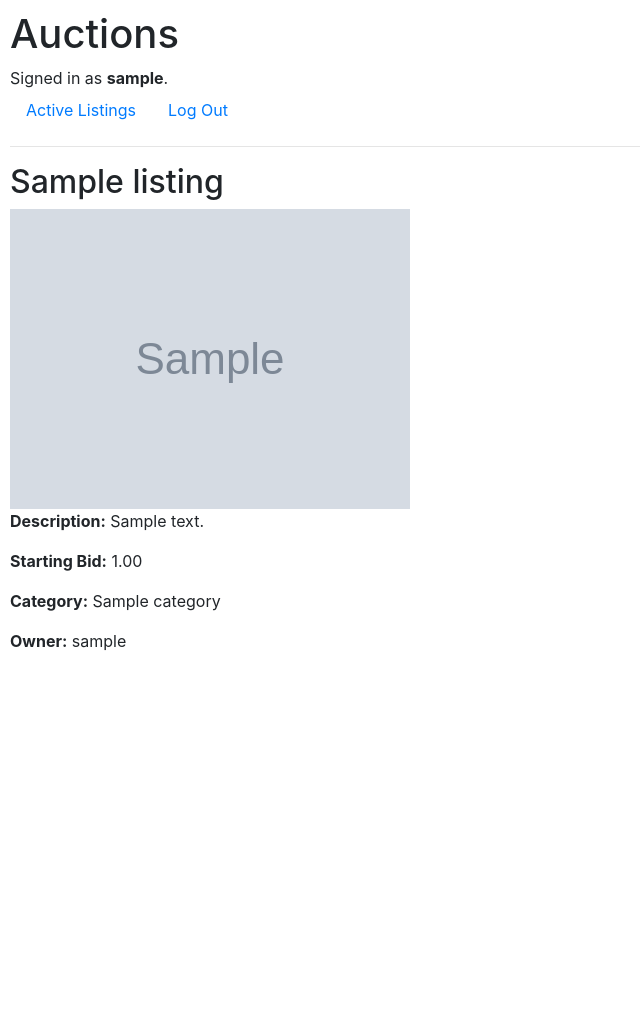
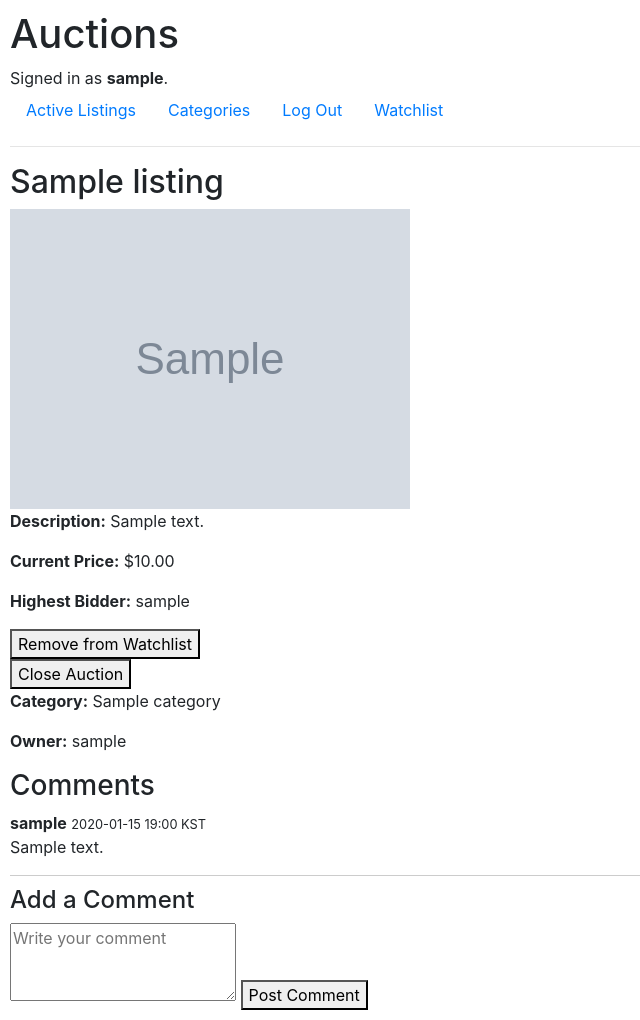
Before and after one commit to YoonjiLim/CS50-Web-Programming-with-Python-and-JavaScript, a Django app: page /listing/1/ in a window 1280 px wide. Shown: the whole page, without its empty margins (0-640 px from the left). Before the commit the page ends 651 px from the top, so only its background shows below. Run offline with Django 5.2, Linux system fonts and the light colour scheme; a user stored in the database is signed in; tables that the repository leaves empty hold one stand-in row (values such as "Sample post"); grey boxes marked "Sample" are stand-in pictures; parts of the project's set-up code (start-up, migrations or seed data) failed here and were passed over; some libraries are stand-ins or nearby versions.

Commit message:
Complete auction core features and full functionality testing

```diff
--- a/commerce/auctions/models.py
+++ b/commerce/auctions/models.py
@@ -1,6 +1,7 @@
 from django.contrib.auth.models import AbstractUser
 from django.db import models
 from django.core.validators import MinValueValidator
+from decimal import Decimal
 
 
 class User(AbstractUser):
@@ -30,7 +31,7 @@ class Listing(models.Model):
     starting_bid = models.DecimalField(
         max_digits=10,
         decimal_places=2,
-        validators=[MinValueValidator(0.01)]
+        validators=[MinValueValidator(Decimal("0.01"))]
         )
 
     owner = models.ForeignKey(
--- a/commerce/auctions/templates/auctions/create_listing.html
+++ b/commerce/auctions/templates/auctions/create_listing.html
@@ -1,4 +1,4 @@
-{% extends "auctions/layout.html" %}\
+{% extends "auctions/layout.html" %}
 
 {% block body %}
 <h2>Create Listing</h2>
--- a/commerce/auctions/templates/auctions/layout.html
+++ b/commerce/auctions/templates/auctions/layout.html
@@ -20,9 +20,15 @@
             <li class="nav-item">
                 <a class="nav-link" href="{% url 'index' %}">Active Listings</a>
             </li>
+            <li class="nav-item">
+                <a class="nav-link" href="{% url 'categories' %}">Categories</a>
+            </li>
             {% if user.is_authenticated %}
                 <li class="nav-item">
                     <a class="nav-link" href="{% url 'logout' %}">Log Out</a>
+                </li>
+                <li class="nav-item">
+                    <a class="nav-link" href="{% url 'watchlist' %}">Watchlist</a>
                 </li>
             {% else %}
                 <li class="nav-item">
--- a/commerce/auctions/templates/auctions/listing.html
+++ b/commerce/auctions/templates/auctions/listing.html
@@ -1,6 +1,8 @@
 {% extends "auctions/layout.html" %}
+{% load tz %}
 
 {% block body %}
+<!--Listing Detail-->
 <h2>{{ listing.title }}</h2>
 
 {% if listing.image_url %}
@@ -8,12 +10,90 @@
 {% endif %}
 
 <p><strong>Description:</strong> {{ listing.description }}</p>
-<p><strong>Starting Bid:</strong> {{ listing.starting_bid }}</p>
 
+<p><strong>Current Price:</strong> ${{ current_price }} </p>
+{% if highest_bidder %}
+    <p><strong>Highest Bidder:</strong> {{ highest_bidder }}</p>
+{% endif %}
+
+<!--Watchlist-->
+{% if user.is_authenticated %}
+<form method="POST">
+    {% csrf_token %}
+    <input type="hidden" name="action" value="watchlist">
+    {% if is_watchlisted %}
+        <button type="submit">Remove from Watchlist</button>
+    {% else %}
+        <button type="submit">Add to Watchlist</button>
+    {% endif %}
+</form>
+{% endif %}
+
+<!--Error-->
+{% if error %}
+    <p style="color:red">{{ error }}</p>
+{% endif %}
+
+<!--Bid-->
+{% if user.is_authenticated and listing.is_active and user != listing.owner %}
+<h3>Place a Bid</h3>
+<form method="POST">
+    {% csrf_token %}
+    <input type="hidden" name="action" value="bid">
+    <input type="number" name="bid" step="0.01" min="{{ current_price|add:0.01 }}" placeholder="Enter your bid" required>
+    <button type="submit">Place Bid</button>
+</form>
+{% endif %}
+
+<!--Close Auction-->
+{% if user == listing.owner and listing.is_active %}
+<form method="POST">
+    {% csrf_token %}
+    <input type="hidden" name="action" value="close">
+    <button type="submit">Close Auction</button>
+</form>
+{% endif %}
+
+<!--Winner-->
+{% if not listing.is_active %}
+    <p>This auction is closed.</p>
+    {% if winner %}
+        <p><strong>Winner:</strong> {{ winner.username }}</p>
+    {% endif %}
+
+    {% if is_winner %}
+        <p style="color:green">You won this auction!</p>
+    {% endif %}
+{% endif %}
+
+<!--Category & Owner-->
 {% if listing.category %}
     <p><strong>Category:</strong> {{ listing.category }}</p>
 {% endif %}
 
 <p><strong>Owner:</strong> {{ listing.owner }}</p>
 
+<!--Comment-->
+<h3>Comments</h3>
+{% for comment in comments %}
+<div style="margin-bottom:10px; border-bottom:1px solid #ccc;">
+    <strong>{{ comment.author }}</strong>
+    <small>{{ comment.created_at|localtime|date:"Y-m-d H:i T" }}</small>
+    <p>{{ comment.content }}</p>
+</div>
+{% empty %}
+<p>No comments yet.</p>
+{% endfor %}
+
+<!--Add Comment-->
+{% if user.is_authenticated %}
+<h4>Add a Comment</h4>
+<form method="POST">
+    {% csrf_token %}
+    <input type="hidden" name="action" value="comment">
+    <textarea name="comment" rows="3" placeholder="Write your comment" required></textarea>
+    <button type="submit">Post Comment</button>
+</form>
+{% endif %}
+
 {% endblock %}
--- a/commerce/auctions/urls.py
+++ b/commerce/auctions/urls.py
@@ -8,5 +8,8 @@ urlpatterns = [
     path("logout", views.logout_view, name="logout"),
     path("register", views.register, name="register"),
     path("create/", views.create_listing, name="create"),
+    path("watchlist/", views.watchlist, name="watchlist"),
+    path("categories/", views.categories, name="categories"),
+    path("categories/<int:category_id>/", views.category_listings, name="category_listings"),
     path("listing/<int:listing_id>/", views.listing_detail, name="listing_detail")
 ]
--- a/commerce/auctions/views.py
+++ b/commerce/auctions/views.py
@@ -6,12 +6,17 @@ from django.urls import reverse
 from django.contrib.auth.decorators import login_required
 
 from auctions.forms import ListingForm
-from .models import Bid, Listing, User, Comment
+from .models import Bid, Listing, User, Comment, Category
 from decimal import Decimal
 
 
 def index(request):
     listings = Listing.objects.filter(is_active=True)
+
+    for listing in listings:
+        highest_bid = listing.bids.order_by("-amount").first()
+        listing.current_price = highest_bid.amount if highest_bid else listing.starting_bid
+
     return render(request, "auctions/index.html", {
         "listings": listings
     })
@@ -73,8 +78,13 @@ def listing_detail(request, listing_id):
     error = None
     listing = get_object_or_404(Listing, pk=listing_id)
 
+    is_watchlisted = False
+    if request.user.is_authenticated:
+        is_watchlisted = request.user.watchlist.filter(pk=listing.pk).exists()
+
     highest_bid = listing.bids.order_by("-amount").first()
     current_price = highest_bid.amount if highest_bid else listing.starting_bid
+    highest_bidder = highest_bid.bidder if highest_bid else None
 
     #POST
     if request.method == "POST":
@@ -91,10 +101,12 @@ def listing_detail(request, listing_id):
             except (TypeError, ValueError):
                 error = "Invalid bid amount."
             else:
-                if not listing.is_active:
+                if request.user == listing.owner:
+                    error = "You cannot bid on your own listing."
+                elif not listing.is_active:
                     error = "Auction is closed."
                 elif bid_amount <= current_price:
-                    error = "Your bid must be higher than the current price."
+                    error = f"Your bid must be higher than the ${current_price}."
                 else:
                     Bid.objects.create(
                         listing=listing,
@@ -151,6 +163,7 @@ def listing_detail(request, listing_id):
     #GET
     comments = listing.comments.all().order_by("-created_at")
 
+    winner = listing.winner
     is_winner = False
     if (
         request.user.is_authenticated
@@ -164,8 +177,12 @@ def listing_detail(request, listing_id):
         "current_price": current_price,
         "error": error,
         "comments": comments,
-        "is_winner": is_winner
+        "is_winner": is_winner,
+        "winner": winner,
+        "is_watchlisted": is_watchlisted,
+        "highest_bidder": highest_bidder
     })
+
 
 @login_required
 def create_listing(request):
@@ -183,3 +200,34 @@ def create_listing(request):
     return render(request, "auctions/create_listing.html", {
         "form": form
     })
+
+
+@login_required
+def watchlist(request):
+    listings = request.user.watchlist.all()
+
+    return render(request, "auctions/watchlist.html", {
+        "listings": listings
+    })
+
+
+def categories(request):
+    categories = Category.objects.all()
+
+    return render(request, "auctions/categories.html", {
+        "categories": categories
+    })
+
+
+def category_listings(request, category_id):
+    category = get_object_or_404(Category, pk=category_id)
+
+    listings = Listing.objects.filter(
+        category=category,
+        is_active=True
+    )
+
+    return render(request, "auctions/category_listings.html", {
+        "category": category,
+        "listings": listings
+    })
--- a/commerce/commerce/settings.py
+++ b/commerce/commerce/settings.py
@@ -107,7 +107,7 @@ AUTH_PASSWORD_VALIDATORS = [
 
 LANGUAGE_CODE = 'en-us'
 
-TIME_ZONE = 'UTC'
+TIME_ZONE = 'Asia/Seoul'
 
 USE_I18N = True
 
```
Also changed, not shown: commerce/auctions/templates/auctions/categories.html (added, +17 -0 lines), commerce/auctions/templates/auctions/category_listings.html (added, +25 -0 lines), commerce/auctions/templates/auctions/index.html (+14 -2 lines), commerce/auctions/templates/auctions/watchlist.html (added, +24 -0 lines), commerce/auctions/migrations/0006_alter_listing_starting_bid.py (added).
